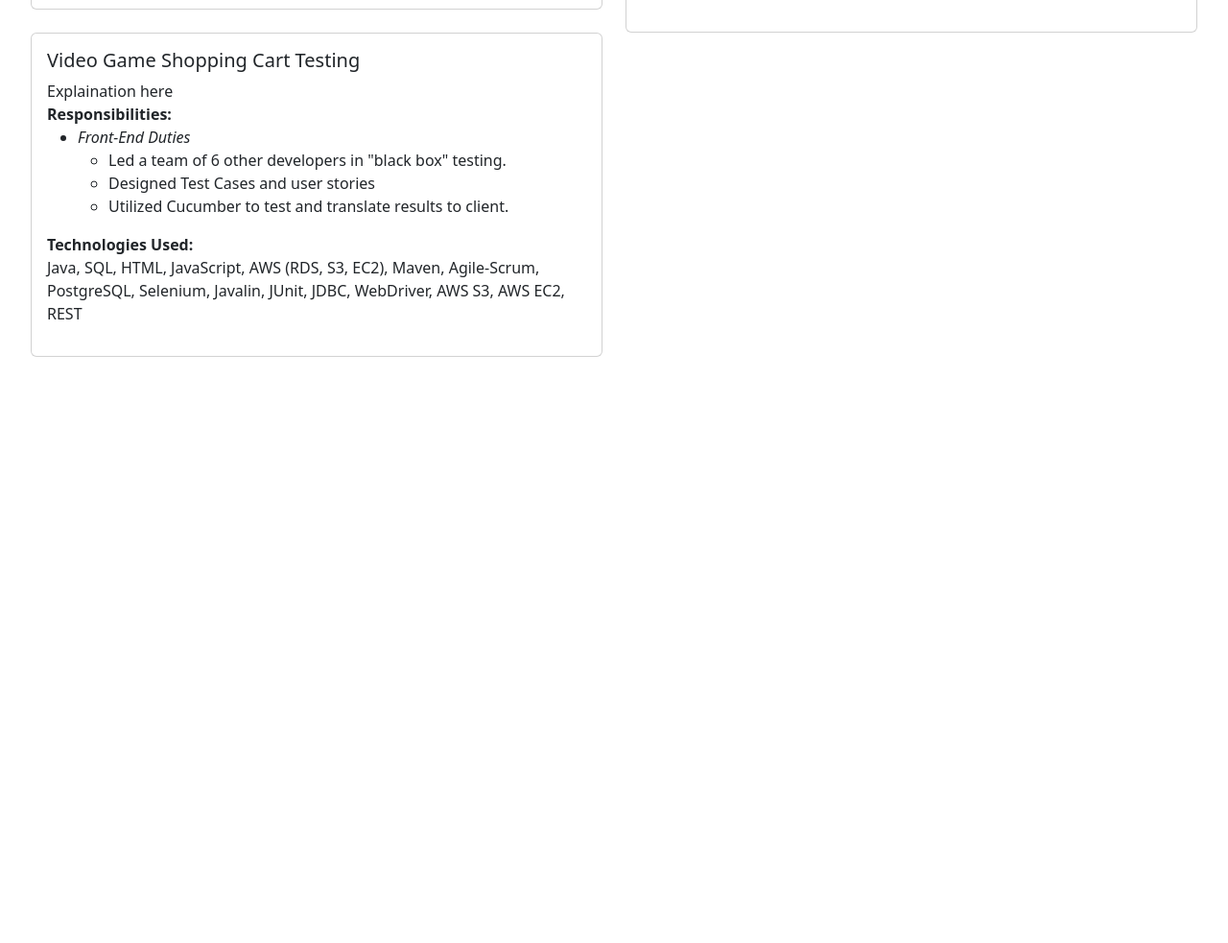
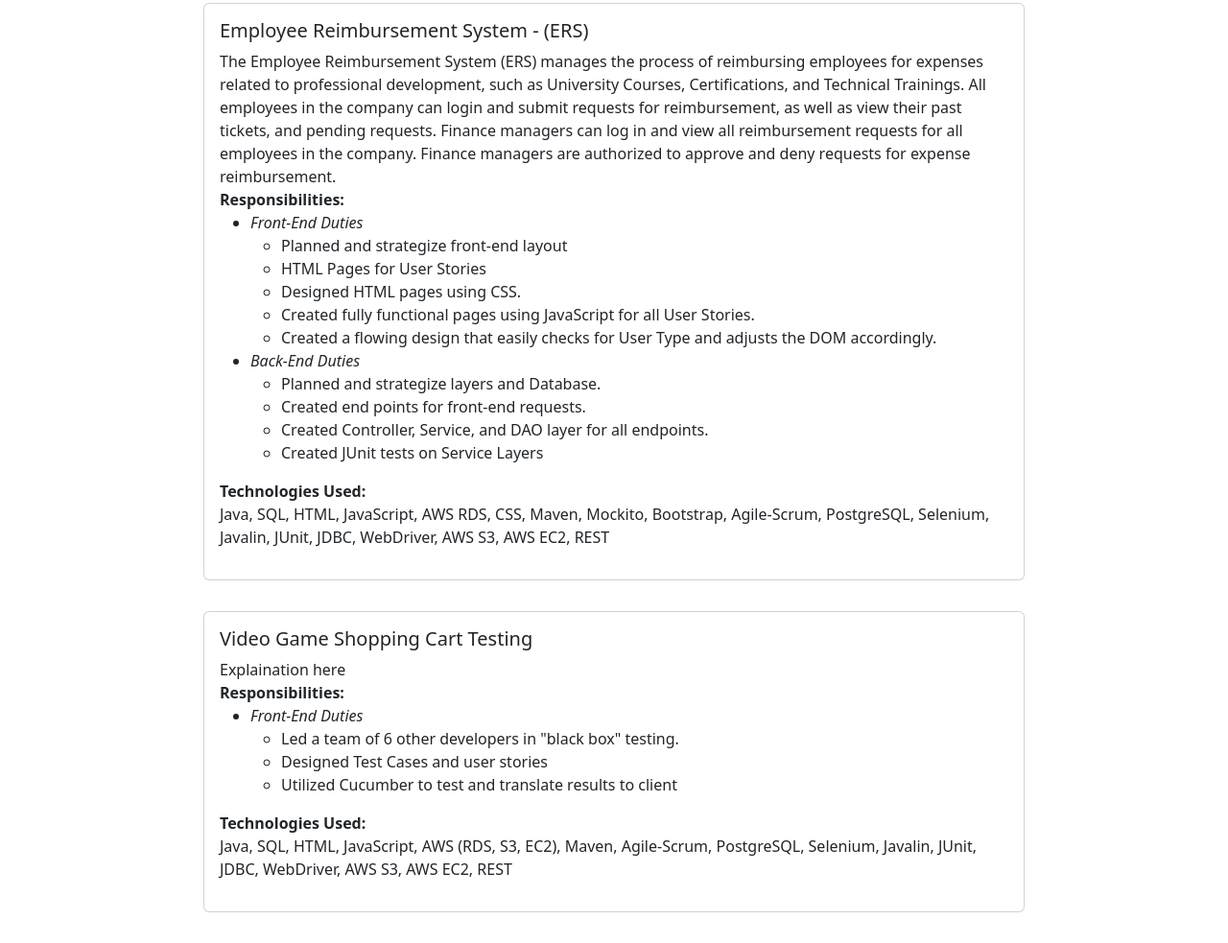
Before and after one commit to jfriesner5523/OnlineResumePortfolio, a plain HTML site: page docs/HTML/OnlinePortfolioPage.html in a window 1280 px wide. Shown: the part 784-1767 px from the top of the page at 96% size. Before the commit the page ends 1156 px from the top, so only its background shows below. Drawn offline with nearby package versions, Linux system fonts and the light colour scheme.

Commit message:
updated portfolio layout to col-12

```diff
--- a/docs/HTML/OnlinePortfolioPage.html
+++ b/docs/HTML/OnlinePortfolioPage.html
@@ -21,14 +21,17 @@
 
 
     <div class="col-12 col-md-12 col-sm-12">
-        <div class="row" style="margin-top:.5em">
+        <div class="row" style="margin-top:5em; border-bottom:solid 1px lightgrey">
             <div class="col-12">
                 <h1 id="welcomeHdr" style="text-align:center;">Josh Friesner Portfolio</h1>
             </div>
         </div>
 
-        <div class="row" style="margin-left:1.25em; Margin-right:1.25em;">
-            <div id="DoggyDaycareSystem" class="col-6">
+        <div class="row" style="margin-left:12.5em; Margin-right:12.5em; margin-top:2em;">
+            <div class="col-12">
+
+                <div id="DoggyDaycareSystem" class="row" style="margin-bottom:2em;">
+                    <div  class="col-12">
                         <div class="card" style="width: 100%;">
                             <div class="card-body">
                               <h5 class="card-title" style="text-align:center">Doggy Daycare System (DDS)</h5>
@@ -76,7 +79,9 @@
                             </div>
                           </div>
                     </div>
-            <div id="ERS" class="col-6">
+                </div>
+                <div id="ERS" class="row" style="margin-bottom:2em;">
+                    <div  class="col-12">
                         <div class="card" style="width: 100%;">
                             <div class="card-body">
                               <h5 class="card-title">Employee Reimbursement System - (ERS)</h5>
@@ -128,7 +133,9 @@
                           </div>
                     </div>
 
-            <div id="VideoGameShoppingCard" class="col-6">
+                </div>
+                <div id="VideoGameShoppingCard" class="row" style="margin-bottom:2em;">
+                    <div  class="col-12">
                         <div class="card" style="width: 100%;">
                             <div class="card-body">
                               <h5 class="card-title">Video Game Shopping Cart Testing</h5>
@@ -147,8 +154,7 @@
                                         <ul>
                                             <li>Led a team of 6 other developers in "black box" testing.</li>
                                             <li>Designed Test Cases and user stories</li>
-                                    <li>Utilized Cucumber to test and translate results to client.</li>
-
+                                            <li>Utilized Cucumber to test and translate results to client</li>
                                         </ul>
                                     </ul>
                                 </div>
@@ -167,6 +173,17 @@
                             </div>
                           </div>
                     </div>
+                </div>
+
+
+            </div>
+
+
+
+
+
+
+
         </div>
 
 
```
Lines whose indentation alone changed are shown as unchanged.
